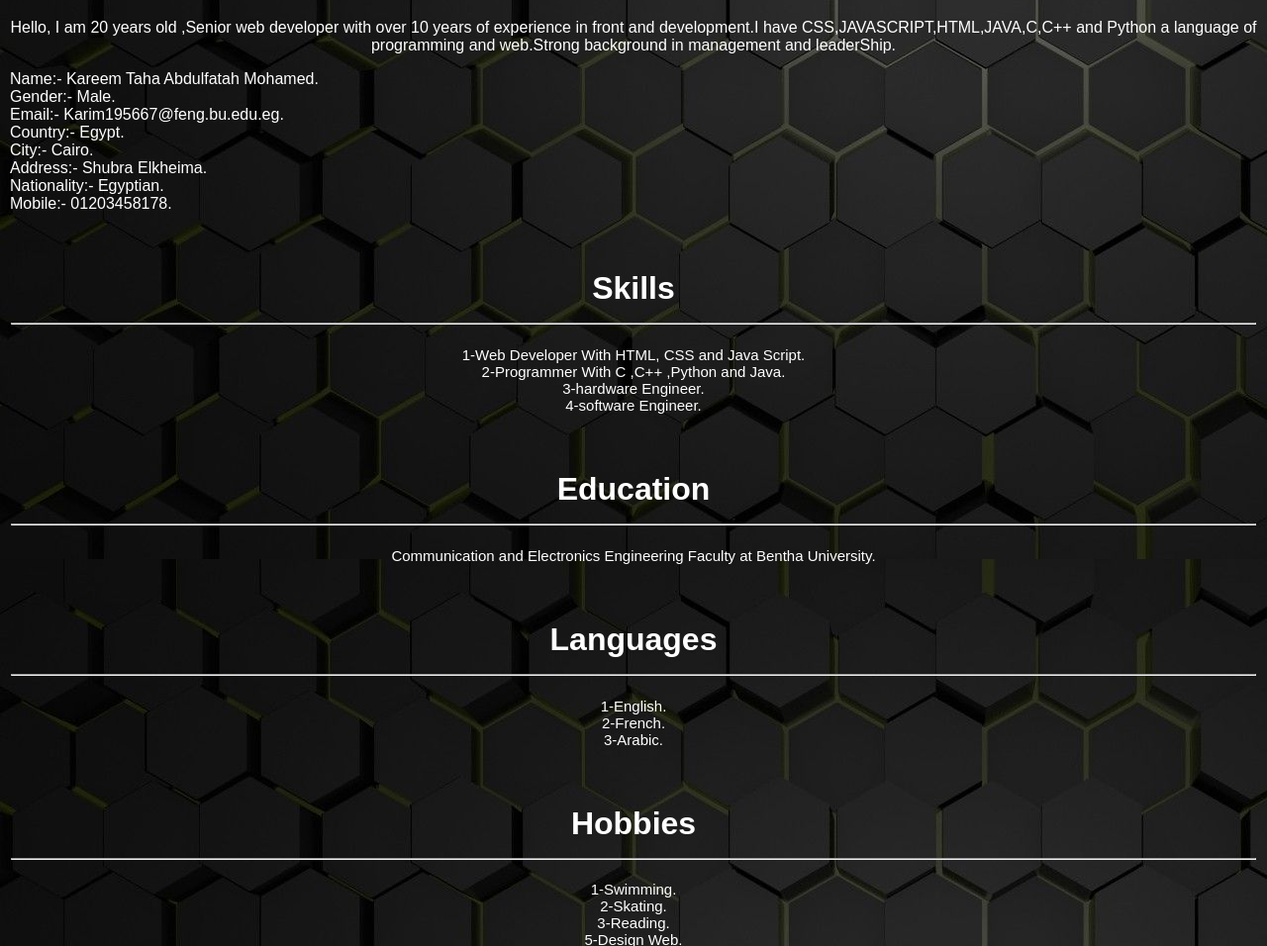
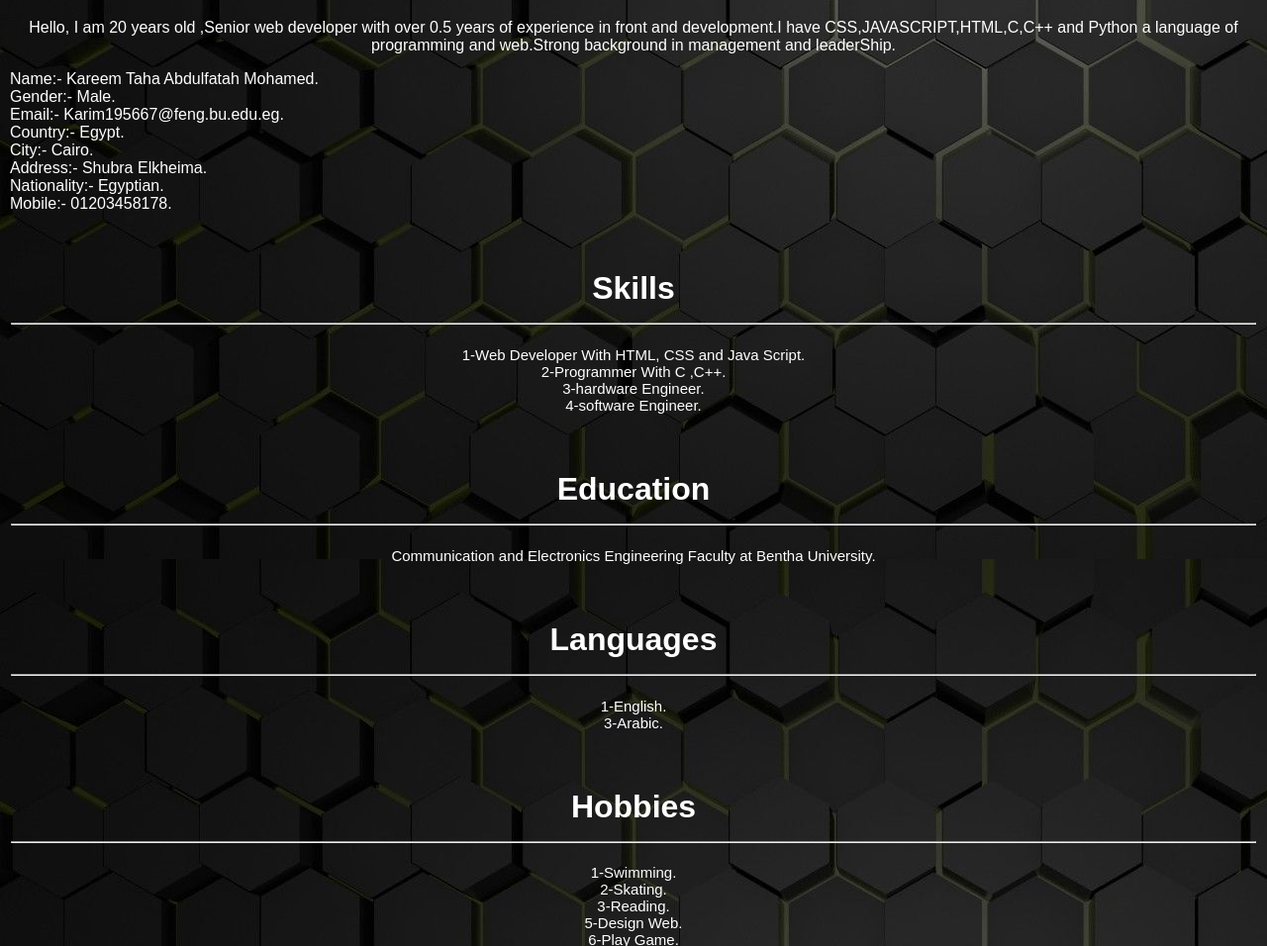
Before and after one commit to KareemTaha81/Web-Project, a plain HTML site: page Kareem Taha Project.html in a window 1280 px wide. Shown: the part 635-1591 px from the top of the page at 99% size. Drawn offline with Linux system fonts and the light colour scheme.

Commit message:
Update Kareem Taha Project.html

```diff
--- a/Kareem Taha Project.html
+++ b/Kareem Taha Project.html
@@ -69,13 +69,13 @@ ul.topnav li.right {float: right;}
 </div>
 <div id="news" style="position: relative; padding:10px;">
 <h1 style="text-align:center;">Profile<hr></h1>
-<p style="text-align:center;">Hello, I am 20 years old ,Senior web developer with over 10 years of experience in front and development.I have CSS,JAVASCRIPT,HTML,JAVA,C,C++ and Python a language of programming and web.Strong background in management and leaderShip.</p>
+<p style="text-align:center;">Hello, I am 20 years old ,Senior web developer with over 0.5 years of experience in front and development.I have CSS,JAVASCRIPT,HTML,C,C++ and Python a language of programming and web.Strong background in management and leaderShip.</p>
 <p>Name:- Kareem Taha Abdulfatah Mohamed.<br>Gender:- Male.<br>Email:- Karim195667@feng.bu.edu.eg.<br>Country:- Egypt.<br>City:- Cairo.<br>Address:- Shubra Elkheima.<br>Nationality:- Egyptian.<br>Mobile:- 01203458178.</p>
   </div>
 
 <div id="contact1" style="position: relative; padding:10px; border:1px solid transparent; border-radius:20px;">
 <h1 style="text-align:center;">Skills<hr></h1>
-<p style="text-align:center; font-size:15px;">1-Web Developer With HTML, CSS and Java Script.<br>2-Programmer With C ,C++ ,Python and Java.<br>3-hardware Engineer.<br>4-software Engineer.</p>
+<p style="text-align:center; font-size:15px;">1-Web Developer With HTML, CSS and Java Script.<br>2-Programmer With C ,C++.<br>3-hardware Engineer.<br>4-software Engineer.</p>
 </div>
 
 <div id="contact2" style="position: relative; padding:10px; border:1px solid transparent; border-radius:20px;">
@@ -85,7 +85,7 @@ ul.topnav li.right {float: right;}
 
 <div id="contact3" style="position: relative; padding:10px; border:1px solid transparent; border-radius:20px;">
 <h1 style="text-align:center;">Languages<hr></h1>
-<p style="text-align:center; font-size:15px;">1-English.<br>2-French.<br>3-Arabic.</p>
+<p style="text-align:center; font-size:15px;">1-English.<br>3-Arabic.</p>
 </div>
 
 <div id="contact4" style="position: relative; padding:10px; border:1px solid transparent; border-radius:20px;">
```
